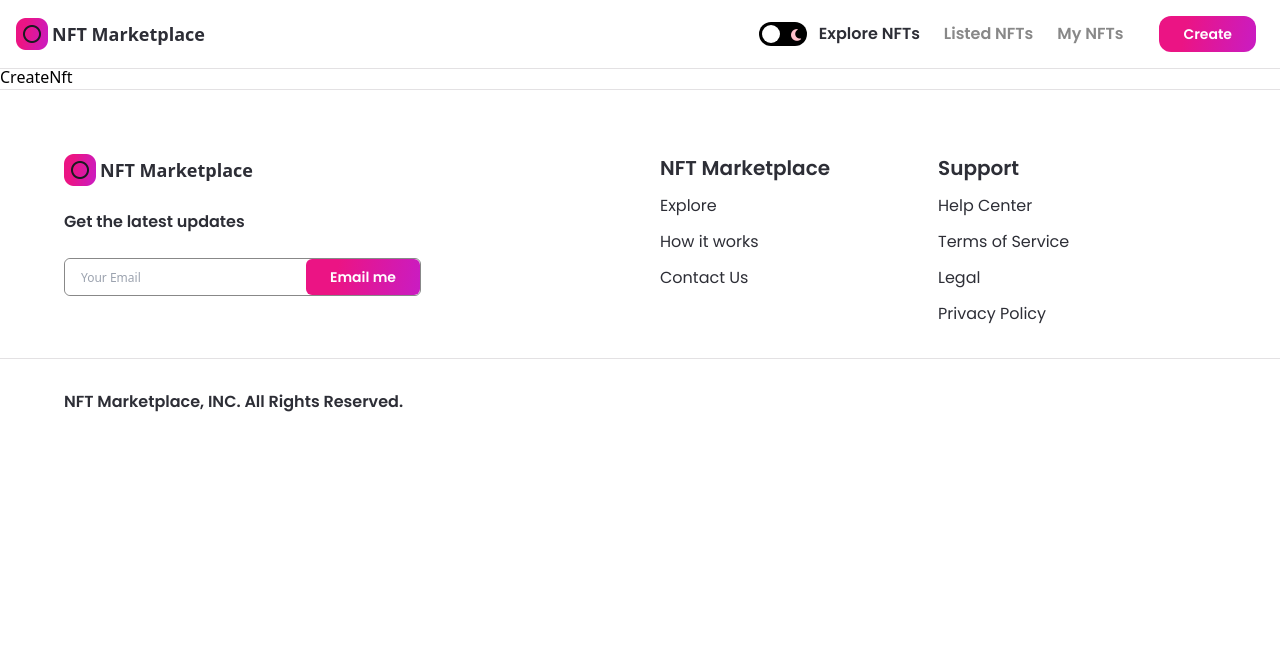
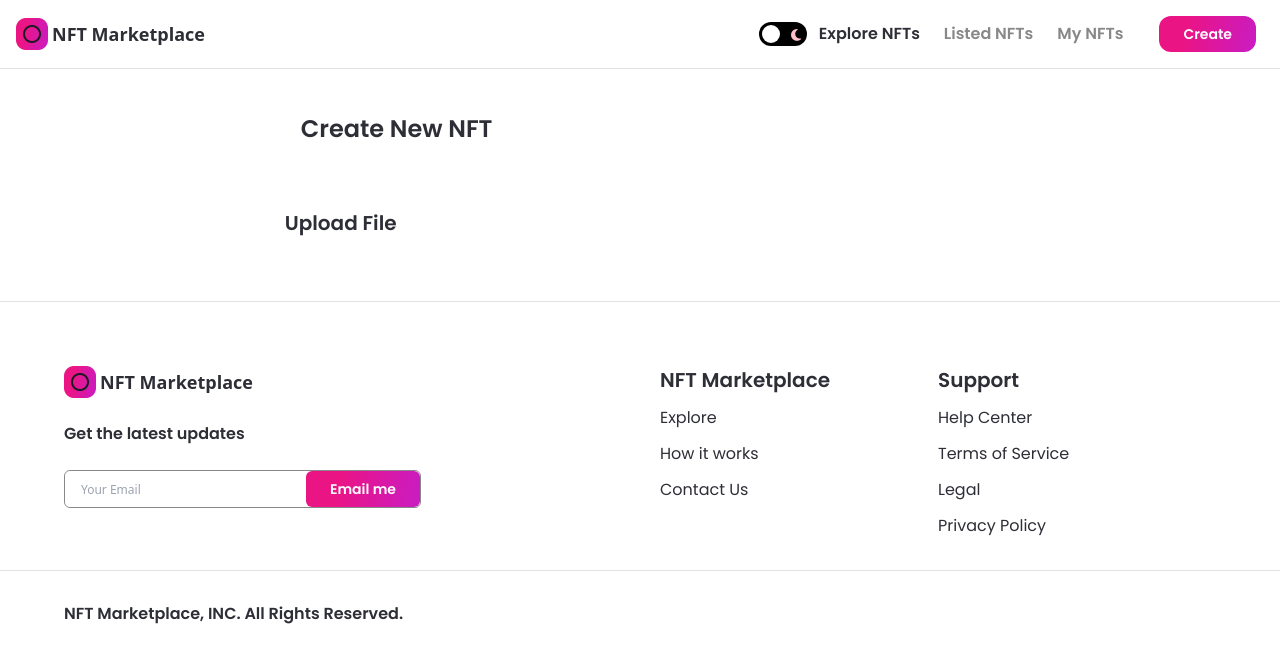
Before and after one commit to Bmullzz/nft_market_place, a Next.js app: page /create-nft in a window 1280 px wide. Shown: the top 662 px of the page. Built offline with nearby package versions, Linux system fonts and the light colour scheme.

Commit message:
add creatnft structure

```diff
--- a/components/Navbar.jsx
+++ b/components/Navbar.jsx
@@ -1,4 +1,3 @@
-/* eslint-disable no-unused-vars */
 import { useState } from 'react'; //  useEffect, useContext
 import { useRouter } from 'next/router';
 import { useTheme } from 'next-themes';
--- a/pages/create-nft.js
+++ b/pages/create-nft.js
@@ -1,7 +1,36 @@
-import React from 'react';
+import { useState, useMemo, useCallback, useContext } from 'react';
+import { useRouter } from 'next/router';
+import { useDropzone } from 'react-dropzone';
+import Image from 'next/image';
+import { useTheme } from 'next-themes';
 
-const CreateNft = () => (
-  <div>CreateNft</div>
-);
+import { Button } from '../components';
+import images from '../assets';
+
+const CreateNft = () => {
+  const [fileURL, setFileURL] = useState(null);
+  const { theme } = useTheme();
+
+  const fileStyle = useMemo(() => (
+    ''
+  ), []);
+
+  return (
+    <div className="flex justify-center sm:px-4 p-12">
+      <div className="w-3/5 md:w-full">
+        <h1 className="font-poppins dark:text-white text-nft-black-1 text-2xl minlg:text-4xl font-semibold ml-4 xs:ml-0">Create New NFT</h1>
+
+        <div className="mt-16 ">
+          <p className="font-poppins dark:text-white text-nft-black-1 font-semibold text-xl">Upload File</p>
+          <div className="mt-4">
+            <div className={fileStyle}>
+
+            </div>
+          </div>
+        </div>
+      </div>
+    </div>
+  );
+};
 
 export default CreateNft;
```
